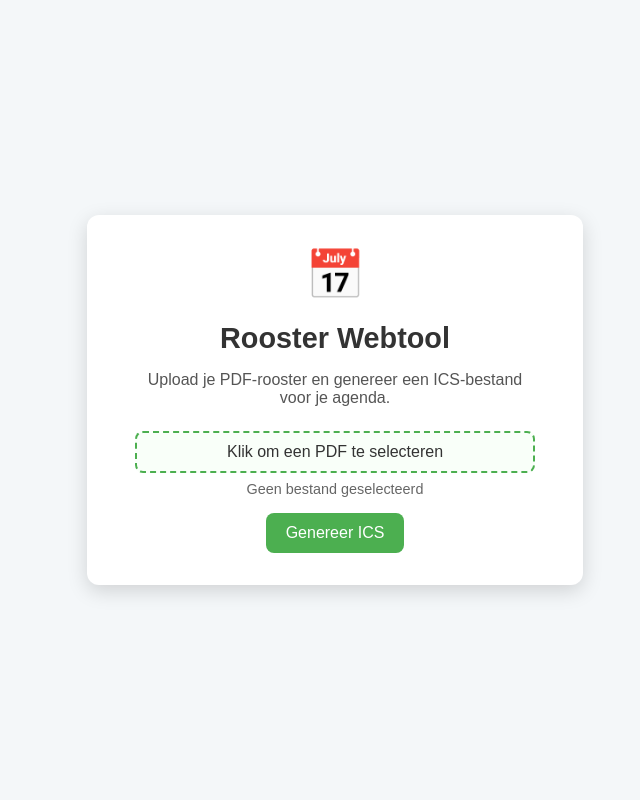
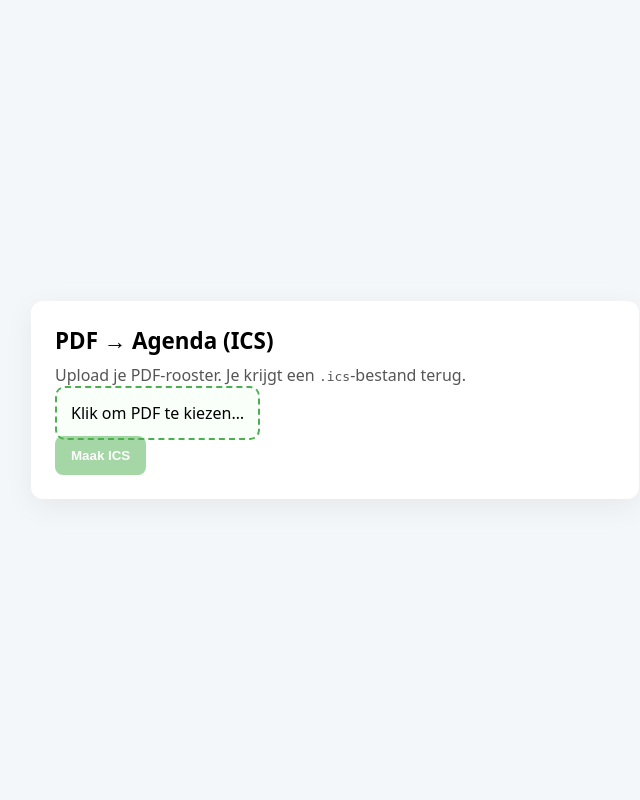
Before and after one commit to Lars87-maker/PWA-Rooster, a Flask app: page / in a window 1280 px wide. Shown: the whole page, without its empty margins (305-945 px from the left). Run offline with Flask 3, Linux system fonts and the light colour scheme.

Commit message:
Update index.html

```diff
--- a/templates/index.html
+++ b/templates/index.html
@@ -1,106 +1,95 @@
 <!DOCTYPE html>
 <html lang="nl">
 <head>
-    <meta charset="UTF-8">
-    <meta name="viewport" content="width=device-width, initial-scale=1.0">
+  <meta charset="UTF-8" />
+  <meta name="viewport" content="width=device-width, initial-scale=1.0"/>
   <title>Rooster Webtool</title>
-    <link rel="manifest" href="/static/manifest.json">
+  <link rel="manifest" href="/manifest.json"/>
+  <meta name="theme-color" content="#4CAF50"/>
   <style>
-        body {
-            font-family: Arial, sans-serif;
-            background: #f4f7f9;
-            display: flex;
-            justify-content: center;
-            align-items: center;
-            height: 100vh;
-            margin: 0;
-        }
-        .container {
-            background: #fff;
-            padding: 2rem 3rem;
-            border-radius: 12px;
-            box-shadow: 0 6px 20px rgba(0,0,0,0.15);
-            text-align: center;
-            max-width: 400px;
-            width: 100%;
-        }
-        h1 {
-            font-size: 1.8rem;
-            color: #333;
-            margin-bottom: 0.5rem;
-        }
-        p {
-            color: #555;
-            margin-bottom: 1.5rem;
-        }
-        .upload-btn {
-            display: block;
-            margin: 0 auto 1rem;
-            padding: 0.6rem 1rem;
-            border: 2px dashed #4CAF50;
-            border-radius: 8px;
-            background: #f9fff9;
-            cursor: pointer;
-            color: #333;
-            transition: all 0.2s;
-        }
-        .upload-btn:hover {
-            background: #eaffea;
-        }
-        input[type="file"] {
-            display: none;
-        }
-        .btn {
-            background: #4CAF50;
-            color: #fff;
-            border: none;
-            padding: 0.7rem 1.2rem;
-            border-radius: 8px;
-            font-size: 1rem;
-            cursor: pointer;
-            transition: background 0.3s;
-        }
-        .btn:hover {
-            background: #43a047;
-        }
-        .icon {
-            font-size: 3rem;
-            margin-bottom: 1rem;
-            color: #4CAF50;
-        }
-        #file-name {
-            margin-top: -0.5rem;
-            margin-bottom: 1rem;
-            font-size: 0.9rem;
-            color: #666;
-        }
+    body { font-family: system-ui, Arial, sans-serif; background:#f4f7f9; margin:0; min-height:100vh; display:grid; place-items:center; }
+    .card { background:#fff; padding:24px; border-radius:12px; box-shadow:0 8px 30px rgba(0,0,0,.06); max-width:560px; width:92%; }
+    h1 { margin:0 0 8px; font-size:1.4rem; }
+    p { margin:0 0 16px; color:#555; }
+    .upload { border:2px dashed #4CAF50; border-radius:10px; padding:14px; background:#f9fff9; cursor:pointer; text-align:center; }
+    .row { display:flex; gap:12px; align-items:center; margin-top:12px; }
+    button { background:#4CAF50; color:#fff; border:none; padding:12px 16px; border-radius:8px; cursor:pointer; font-weight:600; }
+    button:disabled { opacity:.5; cursor:not-allowed; }
+    #error { color:#b00020; margin-top:10px; display:none; }
+    #ok { color:#0a7a3b; margin-top:10px; display:none; }
   </style>
 </head>
 <body>
-    <div class="container">
-        <div class="icon">📅</div>
-        <h1>Rooster Webtool</h1>
-        <p>Upload je PDF-rooster en genereer een ICS-bestand voor je agenda.</p>
+  <div class="card">
+    <h1>PDF → Agenda (ICS)</h1>
+    <p>Upload je PDF-rooster. Je krijgt een <code>.ics</code>-bestand terug.</p>
 
-        <form action="/upload" method="post" enctype="multipart/form-data">
-            <label for="file-upload" class="upload-btn">
-                Klik om een PDF te selecteren
+    <form id="form" method="POST" action="/upload" enctype="multipart/form-data">
+      <label class="upload">
+        <input id="file" name="file" type="file" accept="application/pdf" hidden />
+        <span id="filename">Klik om PDF te kiezen…</span>
       </label>
-            <input id="file-upload" type="file" name="file" required>
-            <p id="file-name">Geen bestand geselecteerd</p>
-            <button class="btn" type="submit">Genereer ICS</button>
+      <div class="row">
+        <button id="submit" type="submit" disabled>Maak ICS</button>
+      </div>
+      <div id="error"></div>
+      <div id="ok"></div>
     </form>
   </div>
 
   <script>
-        const fileInput = document.getElementById('file-upload');
-        const fileNameDisplay = document.getElementById('file-name');
+    // Registreer SW
+    if ("serviceWorker" in navigator) {
+      navigator.serviceWorker.register("/service-worker.js");
+    }
 
-        fileInput.addEventListener('change', () => {
-            if (fileInput.files.length > 0) {
-                fileNameDisplay.textContent = "📄 " + fileInput.files[0].name;
+    const file = document.getElementById("file");
+    const submit = document.getElementById("submit");
+    const filename = document.getElementById("filename");
+    const errorBox = document.getElementById("error");
+    const okBox = document.getElementById("ok");
+    const form = document.getElementById("form");
+
+    file.addEventListener("change", () => {
+      if (file.files.length) {
+        filename.textContent = "📄 " + file.files[0].name;
+        submit.disabled = false;
       } else {
-                fileNameDisplay.textContent = "Geen bestand geselecteerd";
+        filename.textContent = "Klik om PDF te kiezen…";
+        submit.disabled = true;
+      }
+    });
+
+    // Vang het submitten af zodat we nette fouten kunnen tonen
+    form.addEventListener("submit", async (e) => {
+      e.preventDefault();
+      errorBox.style.display = "none";
+      okBox.style.display = "none";
+
+      const fd = new FormData(form);
+      try {
+        const res = await fetch("/upload", { method: "POST", body: fd });
+        if (!res.ok) {
+          const data = await res.json().catch(() => ({}));
+          const msg = data.error || `Fout (${res.status})`;
+          errorBox.textContent = msg;
+          errorBox.style.display = "block";
+          return;
+        }
+        const blob = await res.blob();
+        const url = URL.createObjectURL(blob);
+        const a = document.createElement("a");
+        a.href = url;
+        a.download = "rooster.ics";
+        document.body.appendChild(a);
+        a.click();
+        a.remove();
+        URL.revokeObjectURL(url);
+        okBox.textContent = "ICS succesvol gegenereerd 🎉";
+        okBox.style.display = "block";
+      } catch (err) {
+        errorBox.textContent = "Netwerkfout. Probeer opnieuw.";
+        errorBox.style.display = "block";
       }
     });
   </script>
```
Lines whose indentation alone changed are shown as unchanged.
